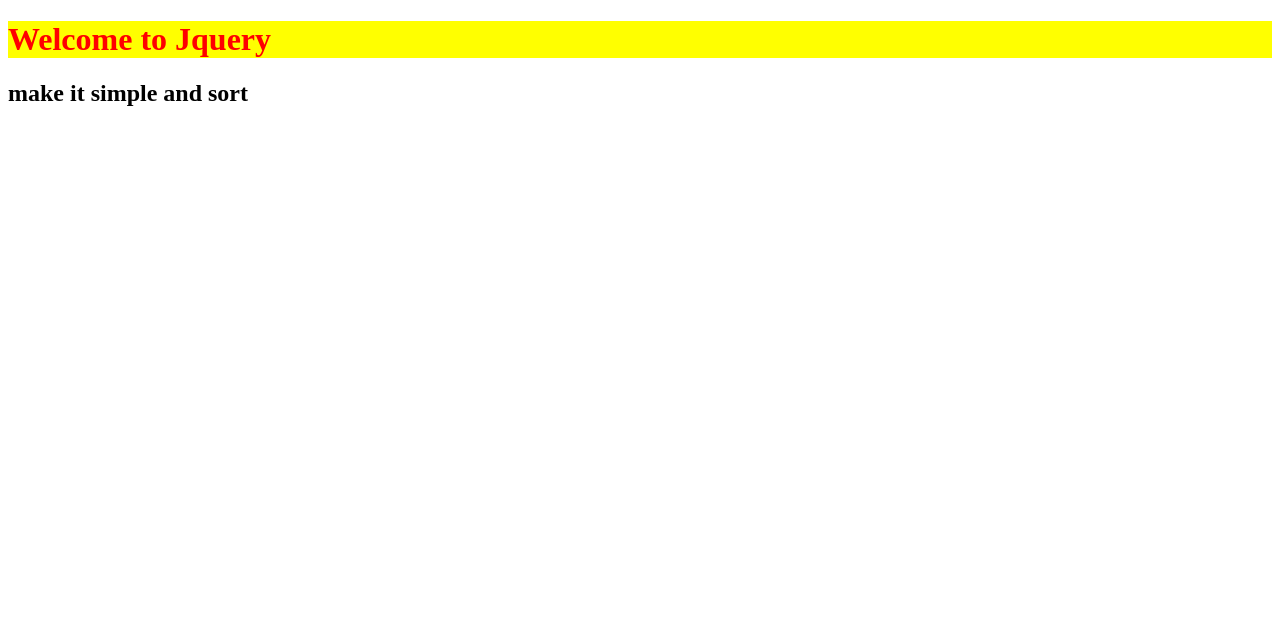
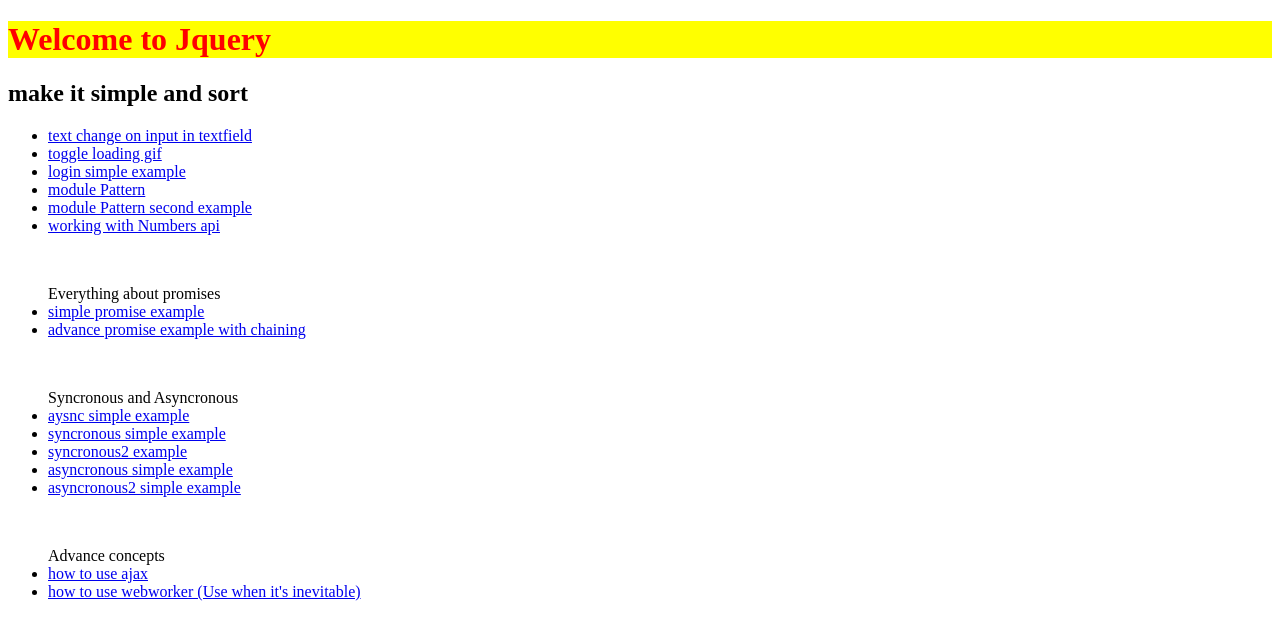
Before and after one commit to HirenMore/jquery, a plain HTML site: page index.html in a window 1280 px wide. Drawn offline with nearby package versions, Linux system fonts and the light colour scheme.

Commit message:
updated index

```diff
--- a/index.html
+++ b/index.html
@@ -3,15 +3,43 @@
 <html lang="en">
 
 <head>
-    <title></title>
+    <title>Welcome to jquery</title>
     <meta charset="UTF-8">
     <meta name="viewport" content="width=device-width, initial-scale=1">
 </head>
 
 <body onload="onLoadPage()">
     <div id="banner">
-
     </div>
+    <ul>
+        <li><a href="textChangeOnInput.html"> text change on input in textfield</a></li>
+        <li><a href="toggle.html">toggle loading gif</a></li>
+        <li><a href="login.html"> login simple example</a></li>
+        <li><a href="modulePattern.html">module Pattern</a></li>
+        <li><a href="modulePattern2.html">module Pattern second example</a></li>
+        <li><a href="numbersApi.html">  working with Numbers api</a></li>
+    </ul>
+    <br>
+    <ul>
+        Everything about promises
+        <li><a href="promiseAdvanceTest.html">  simple promise example</a></li>
+        <li><a href="promiseTest.html">  advance promise  example with chaining</a></li>
+    </ul>
+    <br>
+    <ul>
+        Syncronous and Asyncronous
+        <li><a href="async.html"> aysnc simple example</a></li>
+        <li><a href="sync.html"> syncronous simple example</a></li>
+        <li><a href="syncronous.html"> syncronous2  example</a></li>
+        <li><a href="asyncronous.html"> asyncronous simple example</a></li>
+        <li><a href="asyncronous2.html"> asyncronous2 simple example</a></li>
+    </ul>
+    <br>
+    <ul>
+        Advance concepts
+        <li><a href="useAjex.html"> how to use ajax</a></li>
+        <li><a href="webWorker.html"> how to use webworker (Use when it's inevitable)</a></li>
+    </ul>
     <script src="jquery-3.4.1.js">
     </script>
     <script>
```
